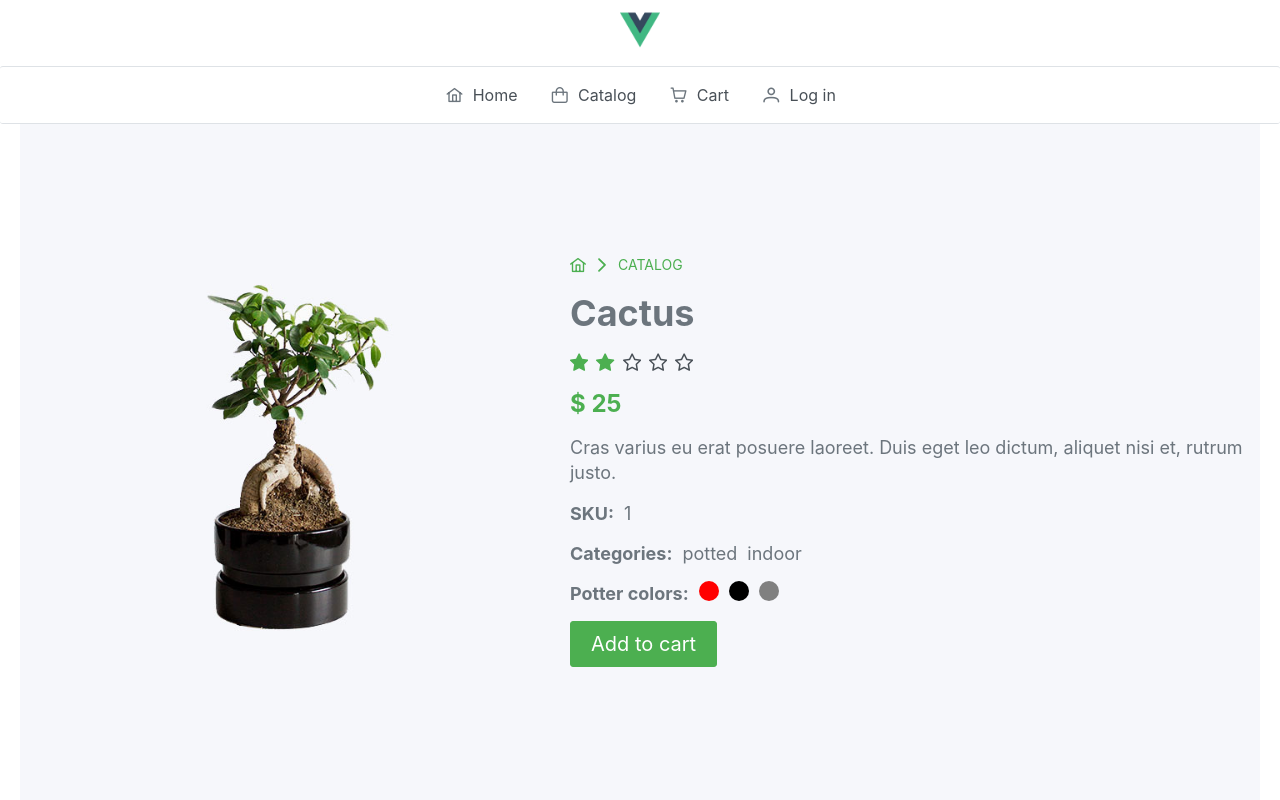
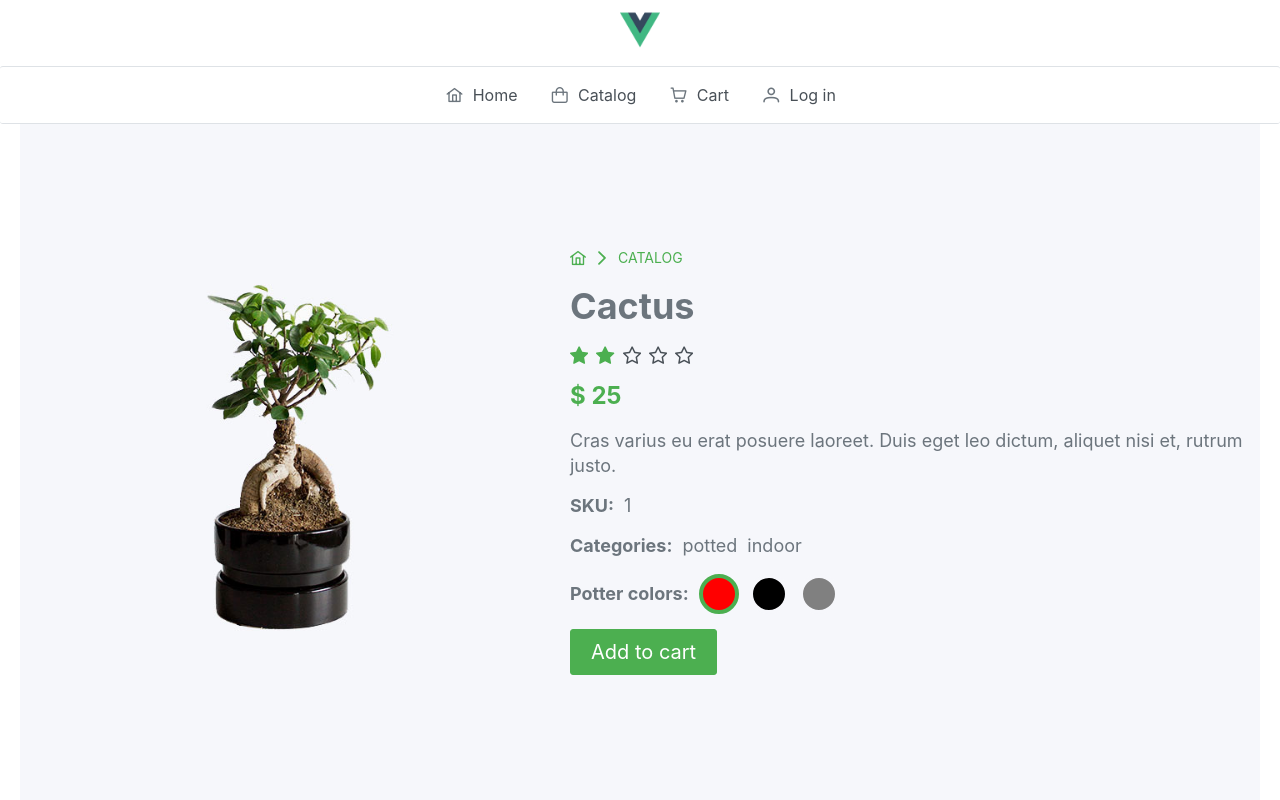
Before and after one commit to EjikBezN0jek/plants-shop, a Vue app: page /product/1/1 in a window 1280 px wide. Shown: the top 800 px of the page. Built offline with nearby package versions, Linux system fonts and the light colour scheme; data requests are answered from the project's data file.

Commit message:
Added cart

```diff
--- a/src/views/CartPage.vue
+++ b/src/views/CartPage.vue
@@ -1,13 +1,141 @@
 <template>
   <div>
-    <h1>This is cart!</h1>
-    {{ cartItems }}
+    <h1 class="title">Cart</h1>
+
+    <DataTable
+      :value="cartItems"
+      responsiveLayout="scroll">
+      <Column
+        field="name"
+        header="Name"></Column>
+      <Column header="Image">
+        <template #body="slotProps">
+          <img
+            :src="`/images/products/${slotProps.data.img}`"
+            alt="product-img"
+            class="product-image" />
+        </template>
+      </Column>
+      <Column header="Price">
+        <template #body="slotProps"> $ {{ slotProps.data.price }} </template>
+      </Column>
+      <Column header="Color">
+        <template #body="slotProps">
+          <div
+            class="select-color"
+            :class="slotProps.data.color"></div>
+        </template>
+      </Column>
+
+      <Column header="Quantity">
+        <template #body="slotProps">
+          <div class="quantity">
+            <button @click="decrementProductQuantity">-</button>
+            <div>{{ slotProps.data.quantity }}</div>
+            <button @click="incrementProductQuantity">+</button>
+          </div>
+        </template>
+      </Column>
+      <template #footer>
+        Total: {{ cartItems ? cartItems.length : 0 }} product<span v-if="cartItems.length > 1">s</span>
+      </template>
+    </DataTable>
   </div>
 </template>
 
 <script setup lang="ts">
-import { ref } from 'vue';
+import { ref, onMounted } from 'vue';
+
+import DataTable from 'primevue/datatable';
+import Column from 'primevue/column';
 const cartItems = ref([]);
+
+const itemExist = ref();
+
+// const productExist = () => {
+//   itemExist.value = cartItems.value.find(item => item.cartId === cartId.value);
+// };
+
+// const incrementProductQuantity = () => {
+//   itemExist.value.quantity += 1;
+//   localStorage.setItem('cart', JSON.stringify(cartItems.value));
+//   refreshCart();
+// };
+// const decrementProductQuantity = () => {
+//   if (itemExist.value.quantity > 1) itemExist.value.quantity -= 1;
+//   localStorage.setItem('cart', JSON.stringify(cartItems.value));
+//   if (itemExist.value.quantity === 1) {
+//     localStorage.setItem('cart', JSON.stringify(cartItems.value.filter(item => item.cartId !== cartId.value)));
+//   }
+//   refreshCart();
+// };
+// const refreshCart = () => {
+//   cartItems.value = JSON.parse(localStorage.getItem('cart')) || [];
+//   productExist();
+// };
+
+onMounted(async () => {
+  cartItems.value = JSON.parse(localStorage.getItem('cart')) || [];
+});
 </script>
 
-<style lang="scss" scoped></style>
+<style lang="scss" scoped>
+@import '@/assets/css/variables.scss';
+@import '@/assets/css/mixins.scss';
+
+.select-color {
+  -webkit-appearance: none;
+  -moz-appearance: none;
+  appearance: none;
+  width: 40px;
+  height: 40px;
+  margin: 0;
+  border-radius: 50%;
+  border: 4px solid $image-background-color;
+  &.red {
+    background: red;
+  }
+  &.white {
+    background: white;
+    border: 1px solid $complementary-color;
+  }
+  &.black {
+    background: black;
+  }
+  &.gray {
+    background: gray;
+  }
+
+  &:hover {
+    border: 4px solid $secondary-color;
+    opacity: 0.7;
+  }
+  &:checked {
+    border: 4px solid $primary-color;
+    opacity: 1;
+  }
+}
+
+.quantity {
+  display: flex;
+  align-items: center;
+  color: $primary-color;
+  font-weight: bold;
+  font-size: 24px;
+  gap: 15px;
+
+  & button {
+    height: 45px;
+    padding: 0.532rem 1.25rem;
+    border-radius: 3px;
+    color: #ffffff;
+    font-size: 24px;
+    background: $primary-color;
+    border: none;
+  }
+}
+.product-image {
+  width: 100px;
+  height: 100%;
+}
+</style>
--- a/src/views/ProductPage.vue
+++ b/src/views/ProductPage.vue
@@ -9,7 +9,7 @@
     <div class="info">
       <Breadcrumb
         :home="home"
-        :model="items" />
+        :model="breadcrumbItems" />
       <h1>{{ product.name }}</h1>
       <Rating
         :readonly="true"
@@ -38,15 +38,35 @@
       </div>
       <div class="characteristic">
         <p class="characteristic-name">Potter colors:</p>
-        <div
+        <input
           v-for="color in product.colors"
           :key="color"
-          class="color"
-          :class="color"></div>
+          type="radio"
+          name="color"
+          class="select-color"
+          :value="color"
+          v-model="colorSelected"
+          :class="color" />
       </div>
+      <div
+        v-if="itemExist"
+        class="cart-buttons">
+        <router-link
+          to="/cart"
+          class="cart-btn">
+          Go to cart
+        </router-link>
+        <div class="quantity">
+          <button @click="decrementProductQuantity">-</button>
+          <div>{{ itemExist.quantity }}</div>
+          <button @click="incrementProductQuantity">+</button>
+        </div>
+      </div>
+
       <Button
+        v-else
         class="p-button-lg"
-        @click="addToCart(product)"
+        @click="addToCart"
         >Add to cart</Button
       >
     </div>
@@ -54,58 +74,147 @@
 </template>
 
 <script lang="ts" setup>
-import { ref, onMounted } from 'vue';
+import { ref, onMounted, watch } from 'vue';
 import { useRoute } from 'vue-router';
 import Rating from 'primevue/rating';
 import Button from 'primevue/button';
 import Breadcrumb from 'primevue/breadcrumb';
 
 import type { IProduct } from '@/types/product';
-import type { ICartItem } from '@/types/cartItem';
 
 import { fetchProductById } from '@/api/catalog';
 
 const route = useRoute();
 
-const product = ref<IProduct>();
-
 const home = ref({
   icon: 'pi pi-home',
   to: '/',
 });
+const breadcrumbItems = [{ label: 'catalog', url: '/catalog' }];
 
-const items = [{ label: 'catalog', url: '/catalog' }];
+const product = ref<IProduct>();
 
-// const cartItems = ref<ICartItem[]>();
 const cartItems = ref([]);
-const quantity = ref(0);
 const colorSelected = ref('');
+const itemExist = ref();
+const cartId = ref('');
 
-const addToCart = (product: IProduct) => {
-  const formatProduct = {
-    cartId: product.id + product.price,
-    quantity: 1,
-    id: product.id,
-    name: product.name,
-    color: colorSelected.value,
-    price: product.price,
-  };
+const addToCart = () => {
+  if (product.value) {
+    const formatProduct = {
+      cartId: cartId.value,
+      quantity: 1,
+      id: product.value.id,
+      name: product.value.name,
+      color: colorSelected.value,
+      price: product.value.price,
+      img: product.value.img,
+    };
+    cartItems.value.push(formatProduct);
+    localStorage.setItem('cart', JSON.stringify(cartItems.value));
+    productExist();
+  }
+};
+const productExist = () => {
+  itemExist.value = cartItems.value.find(item => item.cartId === cartId.value);
+};
+const incrementProductQuantity = () => {
+  itemExist.value.quantity += 1;
+  localStorage.setItem('cart', JSON.stringify(cartItems.value));
+  refreshCart();
+};
+const decrementProductQuantity = () => {
+  if (itemExist.value.quantity > 1) itemExist.value.quantity -= 1;
+  localStorage.setItem('cart', JSON.stringify(cartItems.value));
+  if (itemExist.value.quantity === 1) {
+    localStorage.setItem('cart', JSON.stringify(cartItems.value.filter(item => item.cartId !== cartId.value)));
+  }
+  refreshCart();
+};
+const refreshCart = () => {
+  cartItems.value = JSON.parse(localStorage.getItem('cart')) || [];
+  productExist();
+};
 
-  // cartItems.value?.find(item => item.id === product.id)
-  //   ? formatProduct.quantity + 1
-  //   : cartItems.value?.push(formatProduct);
-  // cartItems.value?.push(formatProduct);
-  console.log(formatProduct, cartItems.value, quantity.value);
-};
+watch(colorSelected, newX => {
+  cartId.value = product.value?.id + newX;
+  productExist();
+});
 
 onMounted(async () => {
   product.value = await fetchProductById(+route.params.id);
+  colorSelected.value = product.value.colors[0];
+  refreshCart();
 });
 </script>
 
 <style lang="scss" scoped>
 @import '@/assets/css/variables.scss';
 @import '@/assets/css/mixins.scss';
+
+.cart-buttons {
+  display: flex;
+  align-items: center;
+  gap: 20px;
+}
+.cart-btn {
+  background: $secondary-color;
+  color: #ffffff;
+  border-radius: 3px;
+  font-size: 1.25rem;
+  padding: 0.532rem 1.25rem;
+  text-decoration: none;
+}
+.quantity {
+  display: flex;
+  align-items: center;
+  color: $primary-color;
+  font-weight: bold;
+  font-size: 24px;
+  gap: 15px;
+
+  & button {
+    height: 45px;
+    padding: 0.532rem 1.25rem;
+    border-radius: 3px;
+    color: #ffffff;
+    font-size: 24px;
+    background: $primary-color;
+    border: none;
+  }
+}
+.select-color {
+  -webkit-appearance: none;
+  -moz-appearance: none;
+  appearance: none;
+  width: 40px;
+  height: 40px;
+  margin: 0;
+  border-radius: 50%;
+  border: 4px solid $image-background-color;
+  &.red {
+    background: red;
+  }
+  &.white {
+    background: white;
+    border: 1px solid $complementary-color;
+  }
+  &.black {
+    background: black;
+  }
+  &.gray {
+    background: gray;
+  }
+
+  &:hover {
+    border: 4px solid $secondary-color;
+    opacity: 0.7;
+  }
+  &:checked {
+    border: 4px solid $primary-color;
+    opacity: 1;
+  }
+}
 
 .product {
   background: $image-background-color;
@@ -143,6 +252,7 @@ onMounted(async () => {
 .characteristic {
   display: flex;
   gap: 10px;
+  align-items: center;
 }
 
 .characteristic-name {
@@ -177,8 +287,8 @@ onMounted(async () => {
 }
 
 .color {
-  width: 20px;
-  height: 20px;
+  width: 30px;
+  height: 30px;
   border-radius: 50%;
   background: orange;
 
```
Also changed, not shown: src/types/cartItem.ts (deleted, +0 -8 lines).
